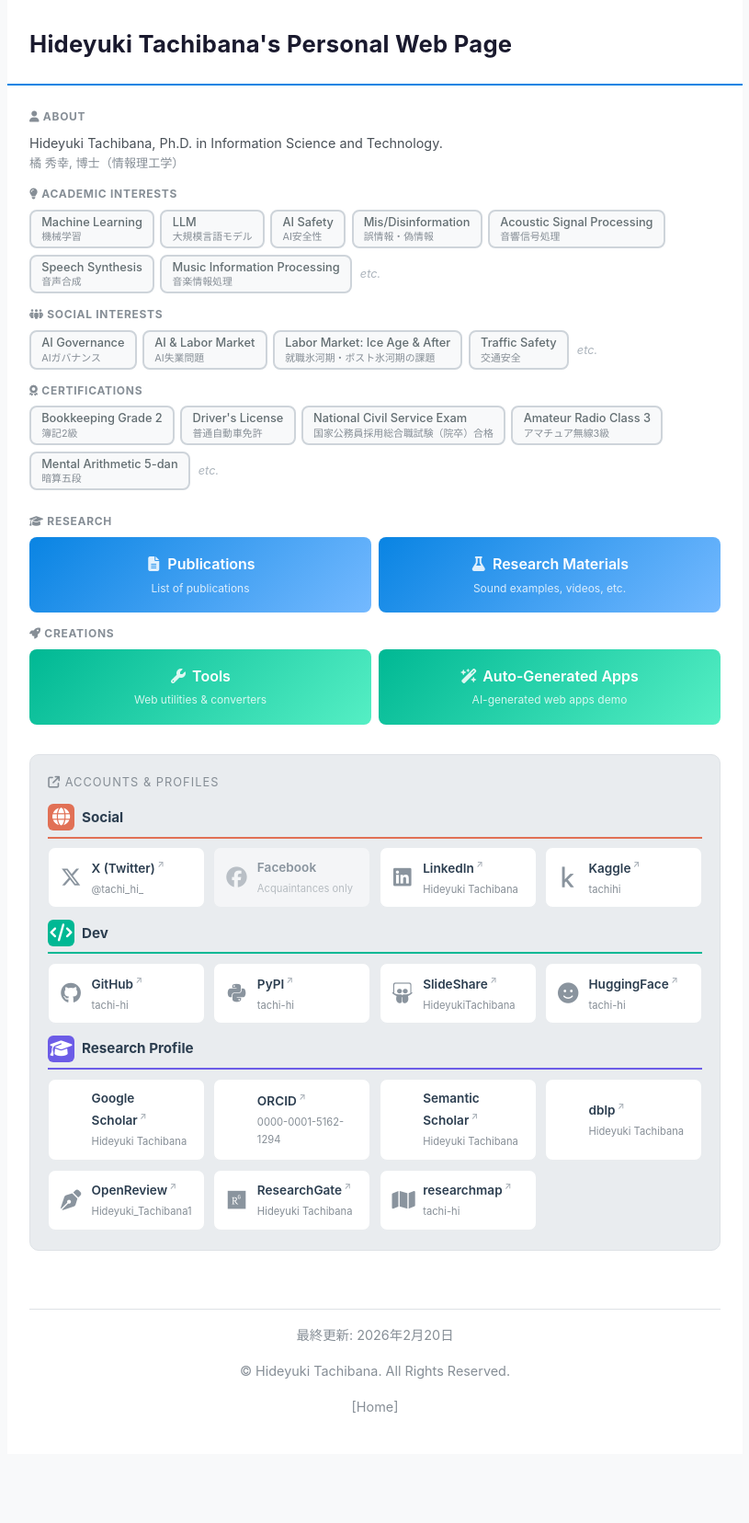
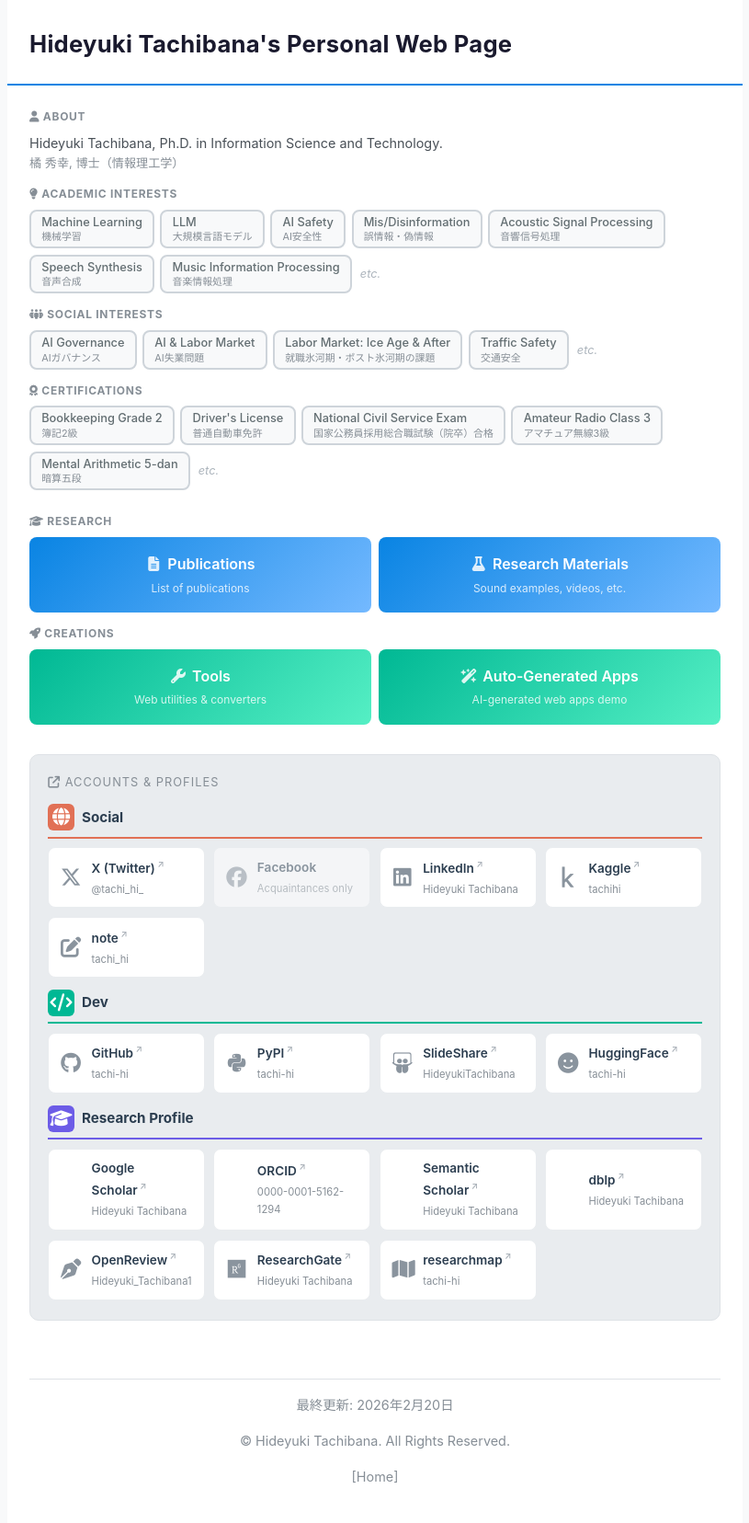
Before and after one commit to tachi-hi/tachi-hi.github.io, a Jekyll site: the page built from index.md, in a window 1280 px wide. Shown: the whole page at 92% size, without its empty margins (232-1047 px from the left). Built offline with Jekyll 4.4.1, drawn with Linux system fonts in a browser that asks for light colours; a style sheet for code colours, icons or effects is not loaded; before the commit the page ends 1581 px from its top, so only the background shows below that.

Commit message:
Socialセクションにnoteへのリンクを追加
Co-Authored-By: Claude Opus 4.6 <noreply@anthropic.com>

```diff
--- a/index.md
+++ b/index.md
@@ -111,6 +111,13 @@ title: Hideyuki Tachibana's web
           <span class="panel-desc">tachihi</span>
         </span>
       </a>
+      <a class="panel" href="https://note.com/tachi_hi">
+        <i class="fa-solid fa-pen-to-square panel-icon"></i>
+        <span class="panel-body">
+          <span class="panel-title">note</span>
+          <span class="panel-desc">tachi_hi</span>
+        </span>
+      </a>
     </div>
   </div>
 
```
